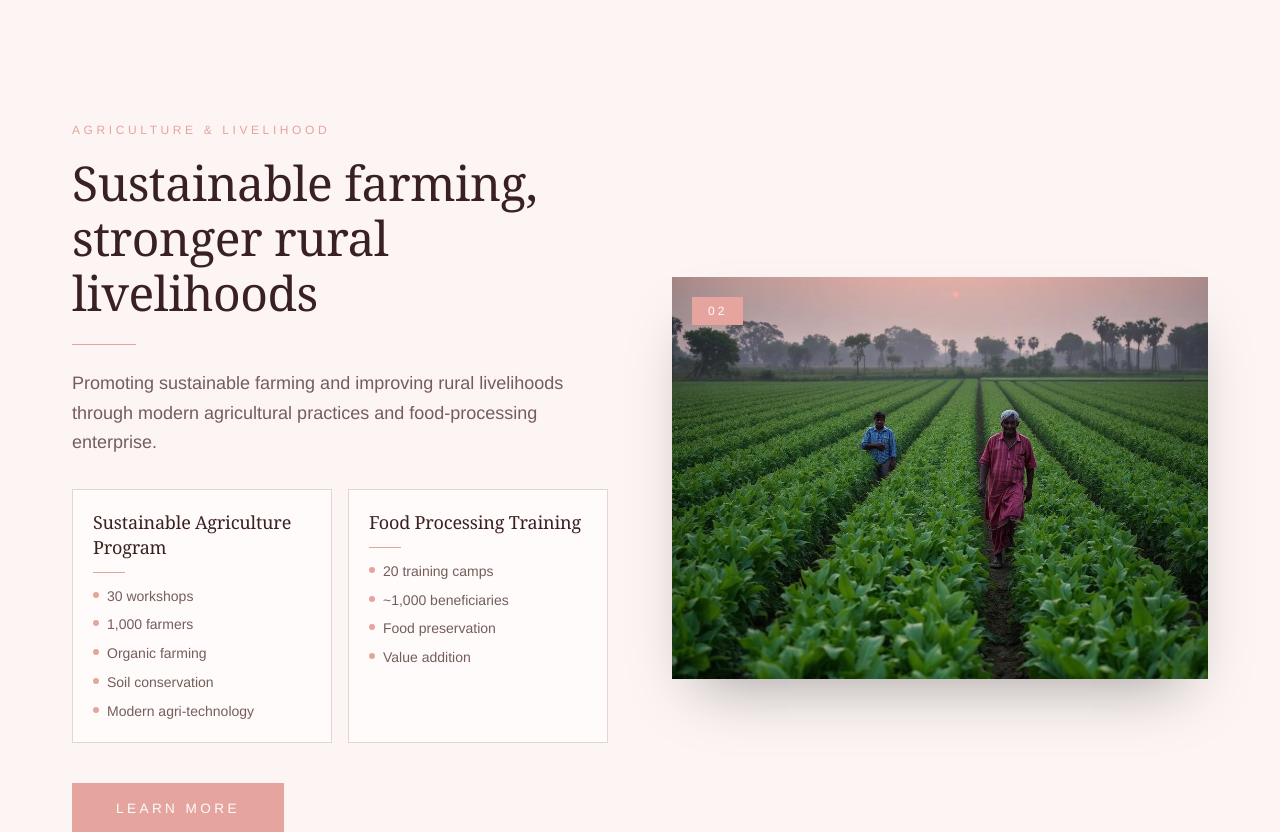
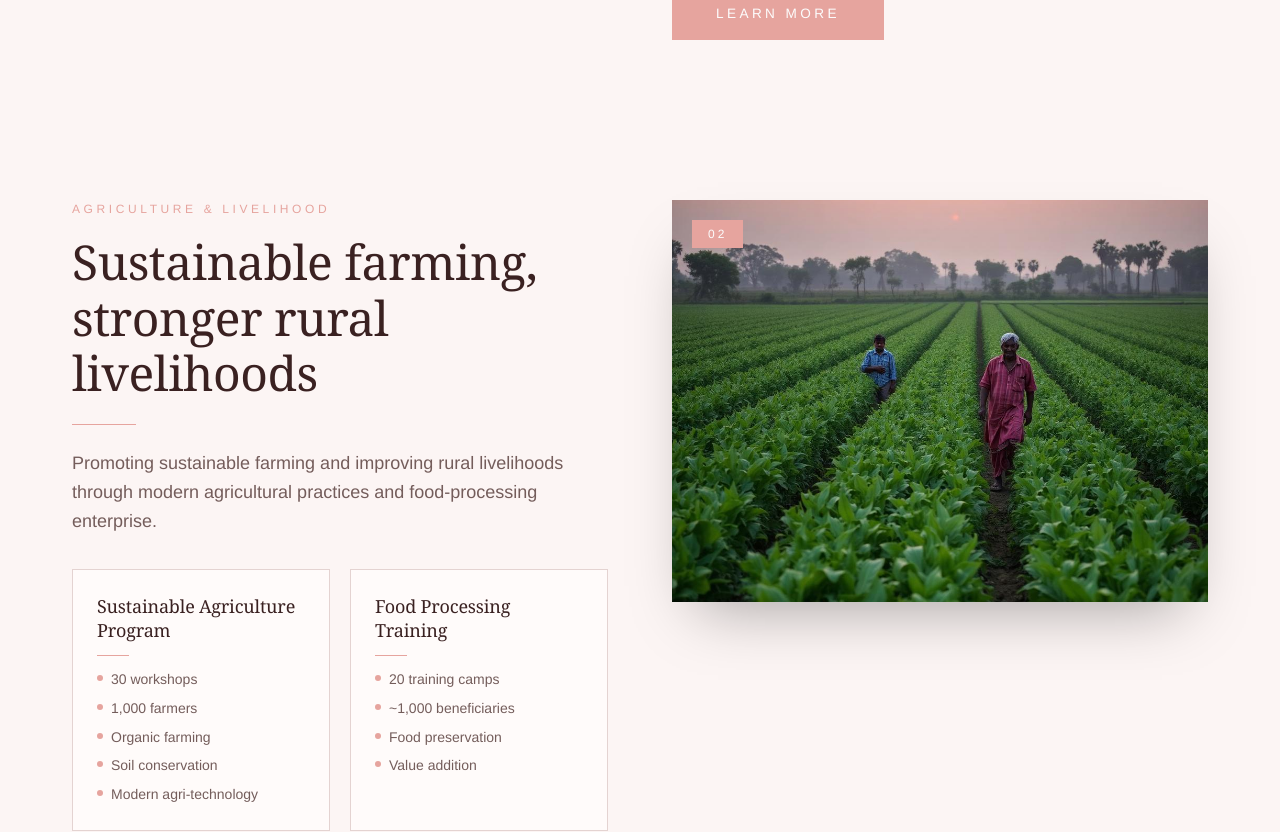
Before and after one commit to Rahul-Roy352/lifecareh, a React (Vite) app: page /programs in a window 1280 px wide. Shown: the part 2260-3092 px from the top of the page. Built offline with nearby package versions, Linux system fonts and the light colour scheme.

Commit message:
Changes
Co-authored-by: Rahul-Roy352 <129827830+Rahul-Roy352@users.noreply.github.com>

```diff
--- a/src/routes/programs.tsx
+++ b/src/routes/programs.tsx
@@ -144,41 +144,69 @@ function SectionBlock({ section, index }: { section: Section; index: number }) {
   return (
     <div
       ref={ref}
-      className={`grid grid-cols-1 lg:grid-cols-12 gap-10 lg:gap-16 items-center transition-all duration-700 ease-out ${
-        visible ? "opacity-100 translate-y-0" : "opacity-0 translate-y-10"
+      className="grid grid-cols-1 lg:grid-cols-12 gap-10 lg:gap-16 items-start"
+    >
+      <div className={`lg:col-span-6 ${imageLeft ? "lg:order-1" : "lg:order-2"}`}>
+        <div className="lg:sticky lg:top-24">
+          <div
+            className={`relative overflow-hidden rounded-sm shadow-[0_30px_60px_-25px_rgba(0,0,0,0.35)] group transition-all duration-700 ease-out ${
+              visible ? "opacity-100 translate-y-0" : "opacity-0 translate-y-8"
             }`}
           >
-      <div className={`lg:col-span-6 ${imageLeft ? "lg:order-1" : "lg:order-2"}`}>
-        <div className="relative overflow-hidden rounded-sm shadow-[0_30px_60px_-25px_rgba(0,0,0,0.35)] group">
             <img
               src={section.image}
               alt={section.alt}
               loading="lazy"
               width={1024}
               height={1024}
-            className="h-full w-full object-cover aspect-[4/3] transition-transform duration-[900ms] ease-out group-hover:scale-105"
+              className="h-full w-full object-cover aspect-[4/3] transition-transform duration-[1200ms] ease-out group-hover:scale-[1.04]"
             />
             <div className="absolute top-5 left-5 rounded-none px-4 py-1.5 text-xs tracking-[0.25em] font-medium text-primary-foreground bg-primary">
               {section.number}
             </div>
           </div>
         </div>
+      </div>
 
       <div className={`lg:col-span-6 flex flex-col ${imageLeft ? "lg:order-2" : "lg:order-1"}`}>
-        <p className="eyebrow text-primary mb-4">{section.eyebrow}</p>
-        <h2 className="font-display text-3xl md:text-4xl lg:text-5xl leading-[1.15] text-foreground">
+        <p
+          className={`eyebrow text-primary mb-4 transition-all duration-700 ease-out ${
+            visible ? "opacity-100 translate-y-0" : "opacity-0 translate-y-4"
+          }`}
+        >
+          {section.eyebrow}
+        </p>
+        <h2
+          className={`font-display text-3xl md:text-4xl lg:text-5xl leading-[1.15] text-foreground transition-all duration-700 ease-out ${
+            visible ? "opacity-100 translate-y-0" : "opacity-0 translate-y-6"
+          }`}
+          style={{ transitionDelay: visible ? "80ms" : "0ms" }}
+        >
           {section.title}
         </h2>
-        <div className="h-px w-16 my-6 bg-primary" />
-        <p className="text-base md:text-lg leading-relaxed text-muted-foreground">
+        <div
+          className={`h-px w-16 my-6 bg-primary origin-left transition-transform duration-700 ease-out ${
+            visible ? "scale-x-100" : "scale-x-0"
+          }`}
+          style={{ transitionDelay: visible ? "180ms" : "0ms" }}
+        />
+        <p
+          className={`text-base md:text-lg leading-relaxed text-muted-foreground transition-all duration-700 ease-out ${
+            visible ? "opacity-100 translate-y-0" : "opacity-0 translate-y-4"
+          }`}
+          style={{ transitionDelay: visible ? "240ms" : "0ms" }}
+        >
           {section.description}
         </p>
 
-        <div className="mt-8 grid sm:grid-cols-2 gap-4">
-          {section.cards.map((c) => (
+        <div className="mt-8 grid sm:grid-cols-2 gap-5 auto-rows-fr">
+          {section.cards.map((c, i) => (
             <div
               key={c.title}
-              className="rounded-sm border border-border bg-card p-5 transition-all duration-300 hover:-translate-y-0.5 hover:shadow-[0_20px_40px_-20px_rgba(0,0,0,0.2)]"
+              className={`h-full flex flex-col rounded-sm border border-border bg-card p-6 transition-all duration-500 ease-out hover:-translate-y-1 hover:shadow-[0_20px_40px_-20px_rgba(0,0,0,0.22)] ${
+                visible ? "opacity-100 translate-y-0" : "opacity-0 translate-y-6"
+              }`}
+              style={{ transitionDelay: visible ? `${340 + i * 90}ms` : "0ms" }}
             >
               <h3 className="font-display text-lg text-foreground leading-snug">{c.title}</h3>
               <div className="h-px w-8 my-3 bg-primary" />
@@ -196,7 +224,10 @@ function SectionBlock({ section, index }: { section: Section; index: number }) {
 
         <Link
           to={`/programs/${section.slug}`}
-          className="btn-donate mt-10 self-start"
+          className={`btn-donate mt-10 self-start transition-all duration-700 ease-out ${
+            visible ? "opacity-100 translate-y-0" : "opacity-0 translate-y-4"
+          }`}
+          style={{ transitionDelay: visible ? `${380 + section.cards.length * 90}ms` : "0ms" }}
         >
           Learn More
         </Link>
```
Lines whose indentation alone changed are shown as unchanged.
